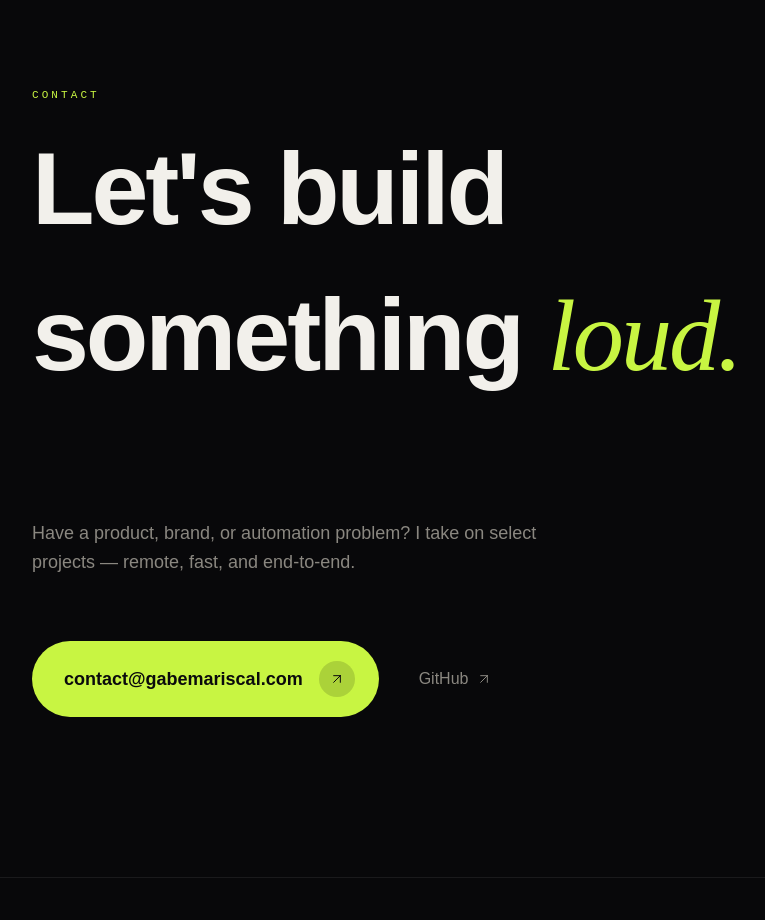
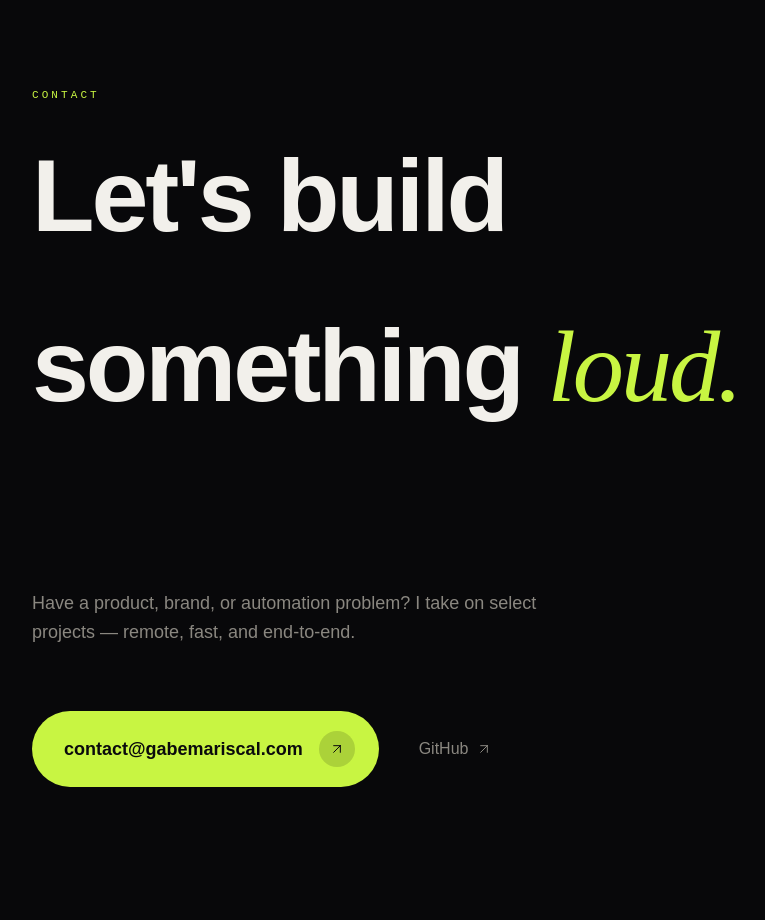
Before and after one commit to betrnames/gabemariscal.com, a React (Vite) app: page / in a window 1280 px wide. Shown: the part 5500-6420 px from the top of the page, without its empty margins (16-781 px from the left). Built offline with nearby package versions, Linux system fonts and the light colour scheme.

Commit message:
give contact heading more bottom padding so g descender fully shows

```diff
--- a/src/App.tsx
+++ b/src/App.tsx
@@ -895,7 +895,7 @@ function Contact() {
         </Reveal>
 
         <Reveal delay={1} className="contact-heading-reveal">
-          <h2 className="contact-heading font-display font-bold tracking-tight text-foreground mb-8 sm:mb-10">
+          <h2 className="contact-heading font-display font-bold tracking-tight text-foreground">
             <span className="contact-heading-line">Let&apos;s build</span>
             <span className="contact-heading-line">
               <span className="contact-heading-word">something</span>{' '}
@@ -907,7 +907,7 @@ function Contact() {
         </Reveal>
 
         <Reveal delay={2}>
-          <p className="text-muted-foreground text-base sm:text-lg max-w-lg mb-12 sm:mb-16 leading-relaxed">
+          <p className="text-muted-foreground text-base sm:text-lg max-w-lg mt-2 mb-12 sm:mb-16 leading-relaxed">
             Have a product, brand, or automation problem? I take on select projects —
             remote, fast, and end-to-end.
           </p>
--- a/src/index.css
+++ b/src/index.css
@@ -293,9 +293,9 @@ html.light .aurora-blob-3 {
   position: relative;
   z-index: 30;
   overflow: visible !important;
-  /* Keep full “g” descender inside the paint box while animating */
-  padding-bottom: 0.55em;
-  margin-bottom: -0.35em; /* pull following copy up without covering the g */
+  /* Space for full Syne “g” descender — do NOT use negative margin (covers the g) */
+  padding-bottom: 0.75em;
+  margin-bottom: 0;
 }
 
 .contact-heading {
@@ -303,9 +303,10 @@ html.light .aurora-blob-3 {
   z-index: 31;
   font-size: clamp(2.5rem, 8vw, 6.5rem);
   letter-spacing: -0.03em;
-  line-height: 1.22;
+  line-height: 1.35;
   overflow: visible !important;
-  padding-bottom: 0.35em;
+  padding-bottom: 0.5em;
+  margin-bottom: 0 !important; /* spacing comes from padding so g isn’t covered */
 }
 
 .contact-heading-line {
@@ -313,7 +314,8 @@ html.light .aurora-blob-3 {
   z-index: 32;
   display: block;
   overflow: visible !important;
-  padding-bottom: 0.18em;
+  padding-bottom: 0.28em;
+  line-height: 1.35;
 }
 
 /* “something” needs its own box so the g isn’t sliced by the line box */
@@ -321,8 +323,9 @@ html.light .aurora-blob-3 {
   display: inline-block;
   position: relative;
   z-index: 33;
-  padding-bottom: 0.22em;
-  line-height: 1.25;
+  padding-bottom: 0.4em;
+  margin-bottom: 0.1em;
+  line-height: 1.4;
   overflow: visible;
   vertical-align: baseline;
 }
```
